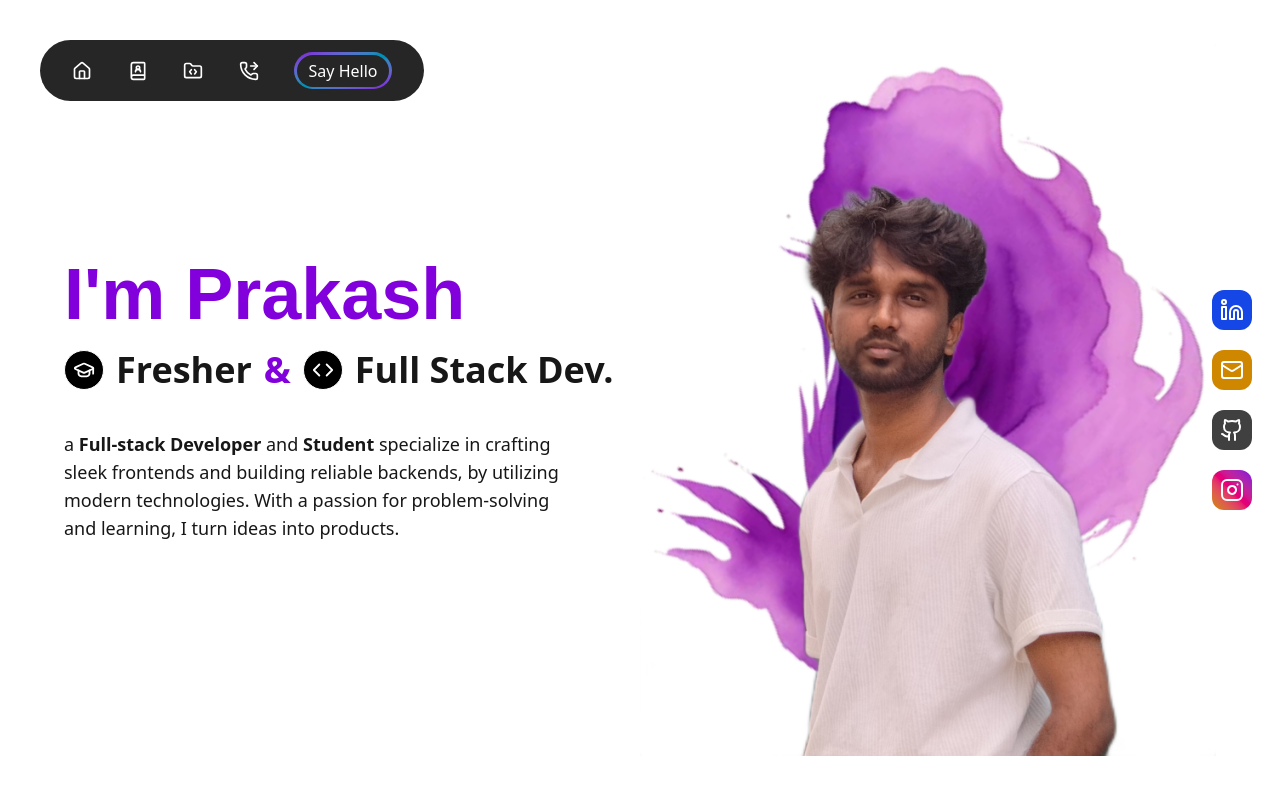
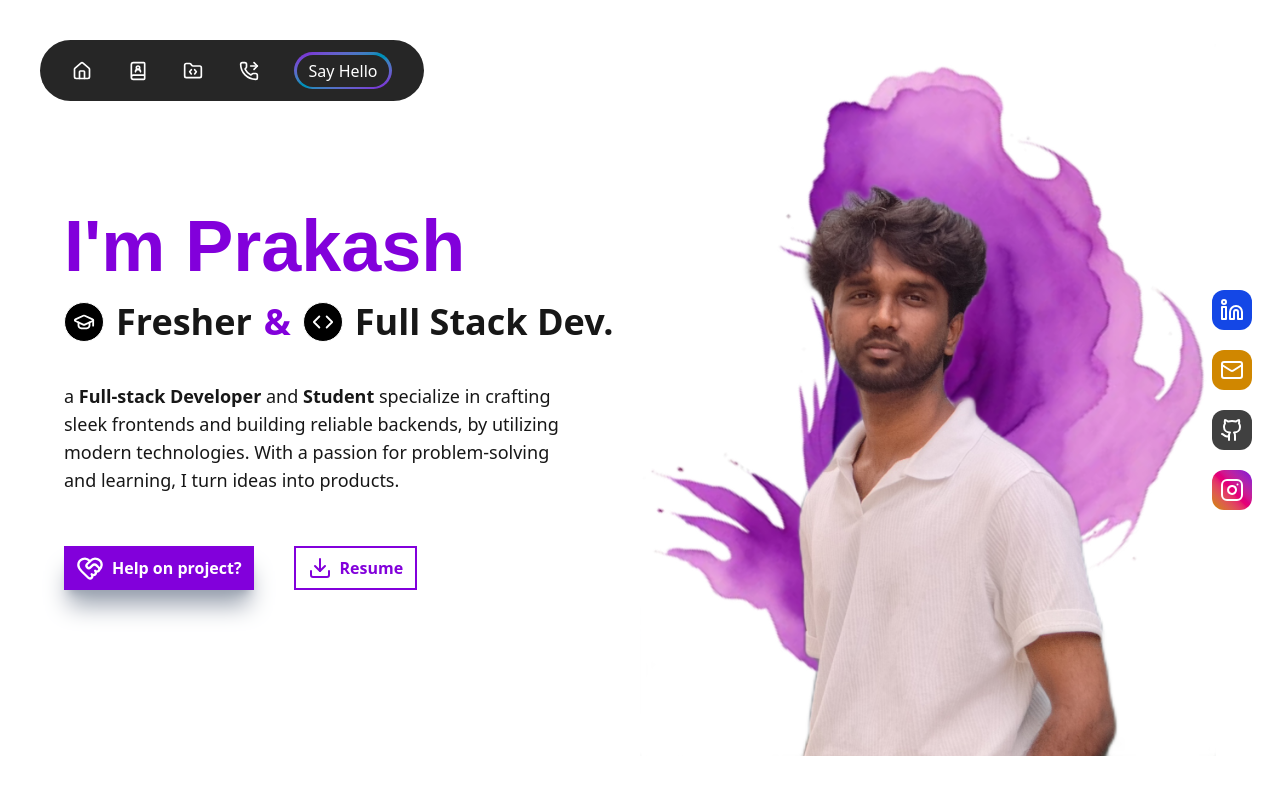
Before and after one commit to praghu-b/next-portfolio, a Next.js app: page / in a window 1280 px wide. Shown: the top 794 px of the page. Built offline with nearby package versions, Linux system fonts and the light colour scheme; a web font is replaced by a local one.

Commit message:
update: landing section animation

```diff
--- a/src/components/sections/Hero.tsx
+++ b/src/components/sections/Hero.tsx
@@ -1,7 +1,8 @@
 import Image from 'next/image';
+import Link from 'next/link';
 import { motion } from 'framer-motion';
 import Prakash from '../../../public/Me/Wings.png';
-import { Code, GraduationCap } from 'lucide-react';
+import { Code, Download, GraduationCap, HeartHandshake } from 'lucide-react';
 
 export default function HeroSection() {
     return (
@@ -12,17 +13,17 @@ export default function HeroSection() {
                 >
                     <motion.h1
                         className="font-climate text-7xl font-bold text-purple-700"
-                        initial={{ x: "-200%" }}
+                        initial={{ x: "-50vw" }}
                         animate={{ x: 0 }}
-                        transition={{ duration: 0.3, ease: "easeOut" }}
+                        transition={{ duration: 0.3, ease: "backOut" }}
                     >
                         I'm Prakash
                     </motion.h1>
                     <motion.h2
                         className="text-4xl font-bold flex items-center gap-3"
-                        initial={{ x: "-200%" }}
+                        initial={{ x: "-50vw" }}
                         animate={{ x: 0 }}
-                        transition={{ duration: .3, ease: "easeOut" }}
+                        transition={{ duration: 0.3, ease: "easeOut" }}
                     >
                         <GraduationCap className='h-10 w-10 p-2 rounded-full border text-white bg-black' />
                         <p>Fresher</p>
@@ -32,16 +33,42 @@ export default function HeroSection() {
                     </motion.h2>
                     <motion.p
                         className="w-[90%] text-lg mt-5"
-                        initial={{ x: "-200%" }}
+                        initial={{ x: "-50vw" }}
                         animate={{ x: 0 }}
-                        transition={{ duration: .5, ease: "easeOut" }}
+                        transition={{ delay: 0.3, duration: 0.3, ease: "easeOut" }}
                     >
                         a <span className='font-semibold'>Full-stack Developer</span> and <span className='font-semibold'>Student</span> specialize in crafting sleek frontends and building reliable backends, by utilizing modern technologies. With a passion for problem-solving and learning, I turn ideas into products.
                     </motion.p>
+                    <motion.div
+                        className='flex items-center font-semibold gap-10 mt-8'
+                    >
+                        <Link href="mailto:prakashbalan555@gmail.com">
+                            <motion.button
+                                className='flex items-center bg-purple-700 hover:bg-purple-900 hover:scale-105 px-3 py-2 gap-2 text-white shadow-xl shadow-gray-400 transition-all duration-400 cursor-pointer'
+                                initial={{ x: "-250%" }}
+                                animate={{ x: 0 }}
+                                transition={{ delay: 0.6, duration: 0.3, ease: "easeOut" }}
+                            >
+                                <HeartHandshake className='h-7 w-7' />
+                                Help on project?
+                            </motion.button>
+                        </Link>
+                        <Link href="./docs/Prakash.pdf" target='_blank'>
+                            <motion.button
+                                className='flex items-center hover:scale-105 px-3 py-2 gap-2 text-purple-700 border-2 border-purple-700 transition-all duration-300'
+                                initial={{ x: "-500%" }}
+                                animate={{ x: 0 }}
+                                transition={{ delay: 0.7, duration: 0.3, ease: "easeOut" }}
+                            >
+                                <Download className='h-6 w-6' />
+                                Resume
+                            </motion.button>
+                        </Link>
+                    </motion.div>
                 </motion.div>
                 <motion.div
                     className="flex-1 flex justify-center items-center"
-                    initial={{ x: "200%" }}
+                    initial={{ x: "50vw" }}
                     animate={{ x: 0 }}
                     transition={{ duration: 0.5, ease: "easeOut" }}
                 >
--- a/src/components/ui/Navbar.tsx
+++ b/src/components/ui/Navbar.tsx
@@ -11,13 +11,13 @@ export default function Navbar() {
     return (
         <div className="w-full">
             <motion.nav
-                className="max-w-7xl mx-auto fixed top-10 left-10 right-10 flex items-center justify-between z-10"
+                className="max-w-7xl mx-auto fixed top-10 left-10 right-10 flex items-center justify-start z-10"
             >
                 <motion.div
                     className="min-w-[30vw] flex items-center justify-between rounded-full px-5 py-3 md:px-8 md:py-3 text-white bg-neutral-800"
                     initial={{ y: "-50vh" }}
                     animate={{ y: 0 }}
-                    transition={{ duration: 0.3, ease: "easeOut" }}
+                    transition={{ delay: 2, duration: 0.5, ease: "easeOut" }}
                 >
                     <ul className="flex-1 flex items-center justify-between">
                         {navLinks.map(({ label, icon: Icon }) => (
```
Also changed, not shown: 1 other file (tests, documents, lock files or other folders).
